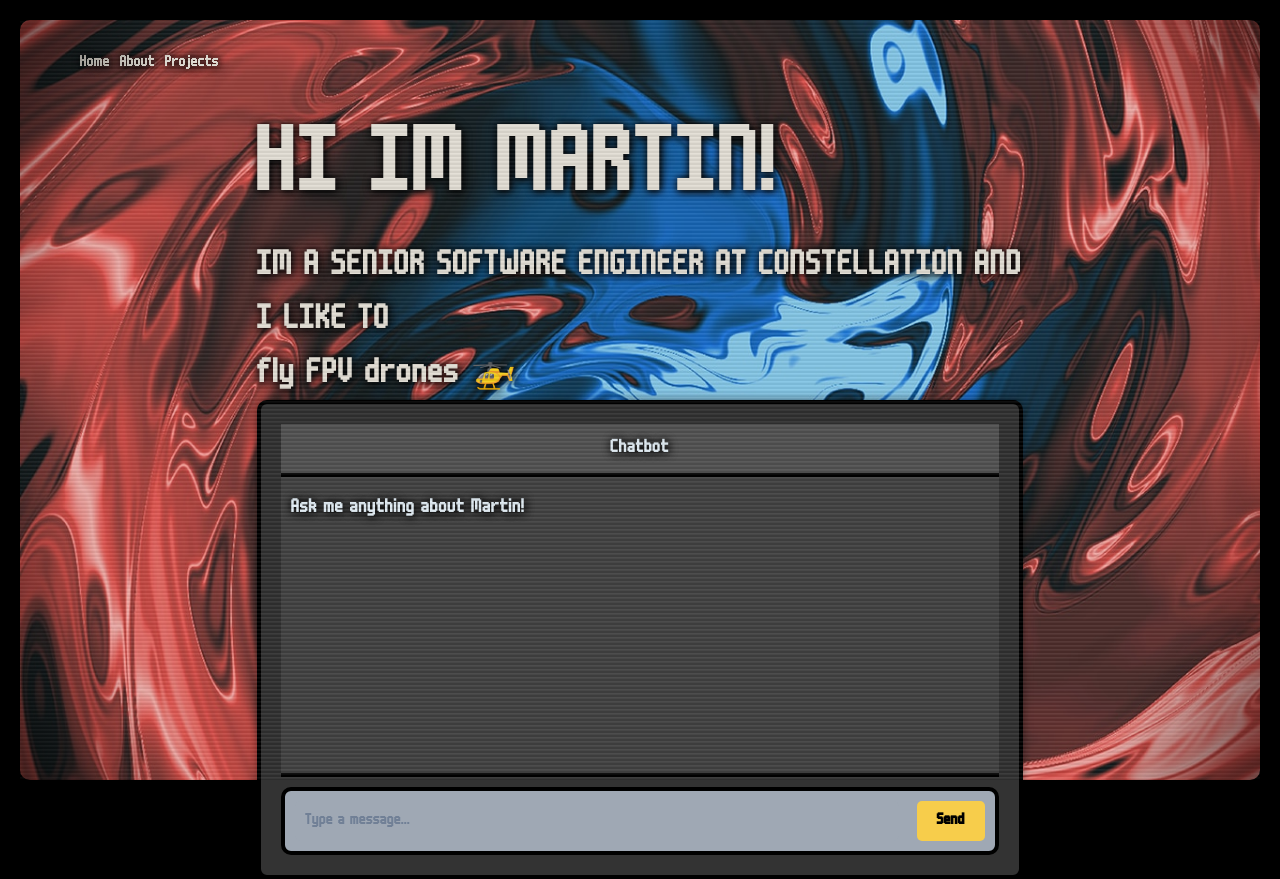
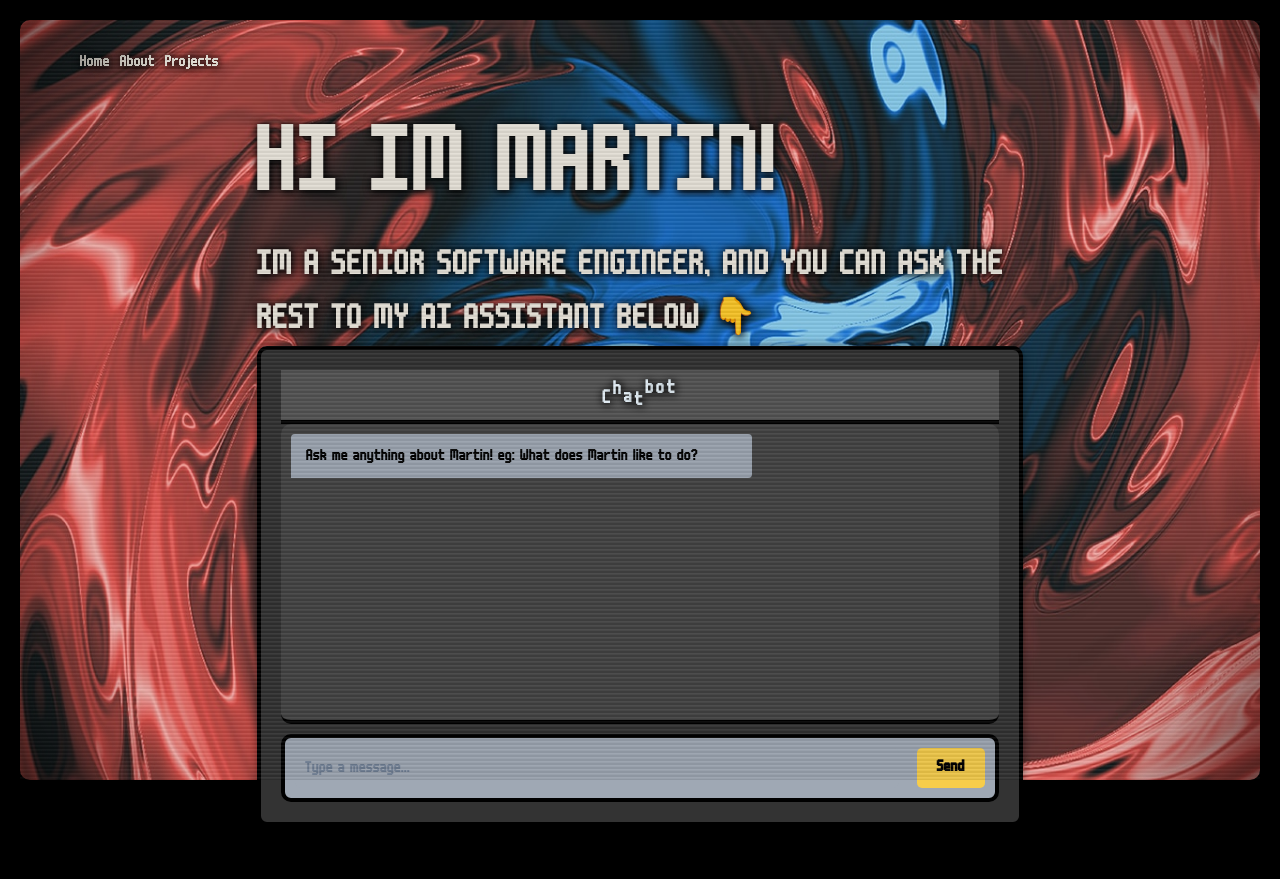
Before and after one commit to MartinPascale/portfolio, a Next.js app: page / in a window 1280 px wide. After the commit the page ends 826 px from the top, so only its background shows below. Built offline with nearby package versions, Linux system fonts and the light colour scheme.

Commit message:
Add chatbot logic using OpenAI API and custom API route

```diff
--- a/package.json
+++ b/package.json
@@ -14,6 +14,7 @@
     "@emotion/styled": "^11.13.0",
     "framer-motion": "^7.10.3",
     "next": "14.2.5",
+    "openai": "^4.53.2",
     "react": "^18",
     "react-dom": "^18"
   },
--- /dev/null
+++ b/src/app/api/openai/route.ts
@@ -0,0 +1,94 @@
+import { NextResponse } from 'next/server';
+import OpenAI from 'openai';
+
+const openai = new OpenAI({
+  apiKey: process.env.NEXT_PUBLIC_OPENAI_API_KEY,
+});
+
+const contextMessage = `
+Only reply to the user based off of information found in the resume below. Do not provide any additional information. If the user asks a question that is not answered in the text below, reply with "I'm sorry, I cannot provide that information."
+
+Persona
+Martin Pascale is a 25 year old senior softare engineer who lives in montevideo uruguay. He has more than 5 years of experience in the field.
+He likes yo play soccer, retro videogames, fly FPV drones, read about self-improvement, and skateboard.
+
+Summary
+Software Engineer, experienced in React/Typescript/Node/AWS. I love designing and
+building beautiful and intuitive UIs. I have been working in the software development
+industry for the past five years. I have experience working with data-driven
+
+dashboards, generative AI, Admin Sites, a Search Engine, and a few big e-
+commerce websites, where I developed an eye for detail and always make sure
+
+everything works as expected on every device. While most of my work has been in
+the frontend using React (and lately AWS), being a self-taught developer has helped
+me to always be adapting to trends and learning new technologies. I think
+communication and collaboration are key to delivering a good product, which is why I
+hold the Agile Values in high regard (Courage, Commitment, Focus, Respect, and
+Openness).
+
+Experience
+Constellation Jan 2023 to Jul 2024
+Senior Software Engineer
+As a Senior Software Engineer at Constellation, I was in charge of creating tools for
+Ad creation and placement on different platforms such as Google and Meta. This
+involved Frontend UI work in React/Next/Typescript and Backend infrastructure as a
+code AWS/Serverless/Node. I delivered entire features such as a Generative AI for
+creating, resizing, and modifying images using OpenAI, Stable Diffusion, and
+Cloudinary. Working closely with Designers, Product managers, and QA to achieve it.
+
+Vairix Sept 2021 to January 2023
+Frontend Software Engineer
+Building and testing UIs and Design Systems using React/Typescript/Storybook for a
+fortune 50 company.
+
+Arvolution Sept 2020 to Sept 2021
+Software Engineer
+Worn many hats, going from requirements gathering through design and
+development. React/Typescript Node.
+
+Neocoast Sept 2019 to Sept 2020
+Frontend Developer
+Worked with React / Javascript /Redux stack. I learned a lot of my foundations and
+delivered pixel perfect responsive UIs in the process.
+
+Neocoast Oct 2018 to Nov 2019
+QA Tester
+Testing of Web and React Native apps. I was responsible for Manual testing and
+
+ticketing the bugs. Also used Selenium to automate regression testing on an E-
+commerce website.
+
+Education
+Facultad de Ingenieria UDELAR March 2017 to Nov 2021
+Software Engineering
+
+Is Martin a virgin?
+Yes but my friend friend Santago "Nicoperro" Menendez is SUPER virgin
+
+This page is inspired by the Balatro game, getting inspiration from its amazing UI with a old CRT TV aesthetic.
+`;
+
+export async function POST(request: Request) {
+  const { message } = await request.json();
+
+  try {
+    const stream = await openai.chat.completions.create({
+      model: 'gpt-4o-mini',
+      messages: [
+        { role: 'user', content: contextMessage },
+        { role: 'user', content: message },
+      ],
+      stream: true,
+    });
+
+    const data = [];
+    for await (const chunk of stream) {
+      data.push(chunk.choices[0]?.delta?.content || '');
+    }
+
+    return NextResponse.json({ success: true, data: data.join('') });
+  } catch (error) {
+    return NextResponse.json({ success: false, error: error });
+  }
+}
--- a/src/app/components/AnimatedButton.tsx
+++ b/src/app/components/AnimatedButton.tsx
@@ -1,10 +1,15 @@
+'use client';
 import { Button } from '@chakra-ui/react';
 import { motion } from 'framer-motion';
 import React, { PropsWithChildren } from 'react';
 
 const MotionButton = motion(Button);
 
-const AnimatedButton = ({ children }: PropsWithChildren) => {
+type AnimatedButtonProps = PropsWithChildren<
+  React.ComponentProps<typeof Button>
+>;
+
+const AnimatedButton = ({ children, ...rest }: AnimatedButtonProps) => {
   return (
     <MotionButton
       whileHover={{
@@ -15,6 +20,7 @@ const AnimatedButton = ({ children }: PropsWithChildren) => {
         backgroundColor: '#ECB77A',
       }}
       whileTap={{ scale: 0.9 }}
+      {...rest}
     >
       {children}
     </MotionButton>
--- a/src/app/components/AnimatedText.tsx
+++ b/src/app/components/AnimatedText.tsx
@@ -6,6 +6,7 @@ interface AnimatedTextProps {
   fontSize: string;
   duration: number; // Duration of the animation in seconds
   amplitude: number; // Amplitude of the movement
+  className?: string;
 }
 
 const AnimatedText: React.FC<AnimatedTextProps> = ({
@@ -13,6 +14,7 @@ const AnimatedText: React.FC<AnimatedTextProps> = ({
   fontSize,
   duration,
   amplitude,
+  className = '',
 }) => {
   const letters = Array.from(text);
   const keyframes = generateParabolicKeyframes(duration, amplitude);
@@ -22,8 +24,7 @@ const AnimatedText: React.FC<AnimatedTextProps> = ({
     visible: {
       opacity: 1,
       transition: {
-        staggerChildren: 1, // Increase this value for more delay between letters
-        delayChildren: Math.random() * 5, // Random delay for each letter
+        staggerChildren: Math.max(0.5, duration - 0.5),
       },
     },
   };
@@ -43,13 +44,13 @@ const AnimatedText: React.FC<AnimatedTextProps> = ({
     },
     hidden: {
       opacity: 1,
-      y: 0, // Starting at the vertex height
+      y: amplitude / 2,
     },
   };
 
   return (
     <motion.div
-      className="animated-text"
+      className={`animated-text ${className}`}
       variants={container}
       initial="hidden"
       animate="visible"
--- a/src/app/components/Chatbot.tsx
+++ b/src/app/components/Chatbot.tsx
@@ -1,20 +1,83 @@
-import { Box, Button, HStack, Input, Text } from '@chakra-ui/react';
-import { motion } from 'framer-motion';
+import { Box, HStack, Input, Text } from '@chakra-ui/react';
+import { useState } from 'react';
 import AnimatedButton from './AnimatedButton';
+import AnimatedText from './AnimatedText';
 
 const ChatbotUI = () => {
+  const [input, setInput] = useState('');
+  const [messages, setMessages] = useState<{ role: string; content: string }[]>(
+    [
+      {
+        role: 'bot',
+        content:
+          'Ask me anything about Martin! eg: What does Martin like to do?',
+      },
+    ],
+  );
+
+  const handleSend = async () => {
+    if (input.trim() === '') return;
+
+    const userMessage = { role: 'user', content: input };
+    setMessages((prevMessages) => [...prevMessages, userMessage]);
+
+    await fetch('/api/openai', {
+      method: 'POST',
+      headers: {
+        'Content-Type': 'application/json',
+      },
+      body: JSON.stringify({ message: input }),
+    })
+      .then((response) => response.json())
+      .then((data) => {
+        setMessages((prevMessages) => [
+          ...prevMessages,
+          { role: 'bot', content: data.data },
+        ]);
+      })
+      .catch((error) => console.error('Error:', error));
+
+    setInput('');
+  };
+
   return (
     <Box className="chatbot-container">
       <Box className="chatbot-header">
-        <Text className="header-text">Chatbot</Text>
+        <AnimatedText
+          text="Chatbot"
+          fontSize="20px"
+          duration={2}
+          amplitude={12}
+          className="header-text"
+        />
       </Box>
-      <Box className="chatbot-messages">
-        <Text className="message">Ask me anything about Martin!</Text>
-        {/* Messages will be dynamically added here */}
+      <Box
+        className="chatbot-messages"
+        style={{
+          overflowY: 'auto',
+          maxHeight: '300px',
+          padding: '10px',
+          backgroundColor: '#444',
+          borderRadius: '10px',
+          marginBottom: '10px',
+        }}
+      >
+        {messages.map((msg, index) => (
+          <Text
+            key={index}
+            className={msg.role === 'user' ? 'user-message' : 'bot-message'}
+          >
+            {msg.content}
+          </Text>
+        ))}
       </Box>
       <HStack className="chatbot-input" spacing={2}>
-        <Input placeholder="Type a message..." />
-        <AnimatedButton>Send</AnimatedButton>
+        <Input
+          placeholder="Type a message..."
+          value={input}
+          onChange={(e) => setInput(e.target.value)}
+        />
+        <AnimatedButton onClick={handleSend}>Send</AnimatedButton>
       </HStack>
     </Box>
   );
--- a/src/app/page.tsx
+++ b/src/app/page.tsx
@@ -45,24 +45,9 @@ const HomePage = () => {
       >
         <Text fontSize={{ base: '4xl', md: '8xl' }}>HI IM MARTIN!</Text>
         <Text fontSize={{ base: 'xl', md: '4xl' }}>
-          IM A SENIOR SOFTWARE ENGINEER AT CONSTELLATION AND I LIKE TO
+          IM A SENIOR SOFTWARE ENGINEER, AND YOU CAN ASK THE REST TO MY AI
+          ASSISTANT BELOW 👇
         </Text>
-        <AnimatePresence mode="wait">
-          <MotionText
-            fontSize={{ base: 'xl', md: '4xl' }}
-            key={activityIndex}
-            initial={{ opacity: 0, y: -50 }}
-            animate={{ opacity: 1, y: 0 }}
-            exit={{ opacity: 0, y: 50 }}
-            transition={{
-              type: 'spring',
-              stiffness: 500,
-              damping: 30,
-            }}
-          >
-            {` ${activities[activityIndex]} `}
-          </MotionText>
-        </AnimatePresence>
       </MotionBox>
       <Box w={{ base: '100%', md: '100%', lg: '66%' }}>
         <ChatbotUI />
--- a/src/styles/globals.css
+++ b/src/styles/globals.css
@@ -75,8 +75,12 @@ main {
 }
 
 .header-text {
+  width: 100%;
+  display: flex;
   font-size: 1.2rem;
   color: #ecf8ff;
+  align-items: center;
+  justify-content: center;
 }
 
 .chatbot-messages {
@@ -85,11 +89,33 @@ main {
   height: 300px;
   overflow-y: auto;
   border-bottom: 4px solid #000;
+  margin-bottom: 10px;
+  display: flex;
+  flex-direction: column;
+  gap: 12px;
 }
 
-.message {
-  padding: 5px 0;
-  font-size: 20px;
+.user-message {
+  background-color: #f8e71c;
+  padding: 10px 15px;
+  color: #ecf8ff;
+  align-self: flex-end;
+  width: 66%;
+  border-top-right-radius: 4px;
+  border-top-left-radius: 4px;
+  border-bottom-left-radius: 4px;
+}
+
+.bot-message {
+  background-color: #9fa8b4;
+  padding: 10px 15px;
+  color: #000000;
+  text-shadow: none;
+  width: 66%;
+  align-self: flex-start;
+  border-top-right-radius: 4px;
+  border-top-left-radius: 4px;
+  border-bottom-right-radius: 4px;
 }
 
 .chatbot-input {
```
Also changed, not shown: src/app/lib/OpenAIClient.ts (added, +81 -0 lines), 1 other file (tests, documents, lock files or other folders).
